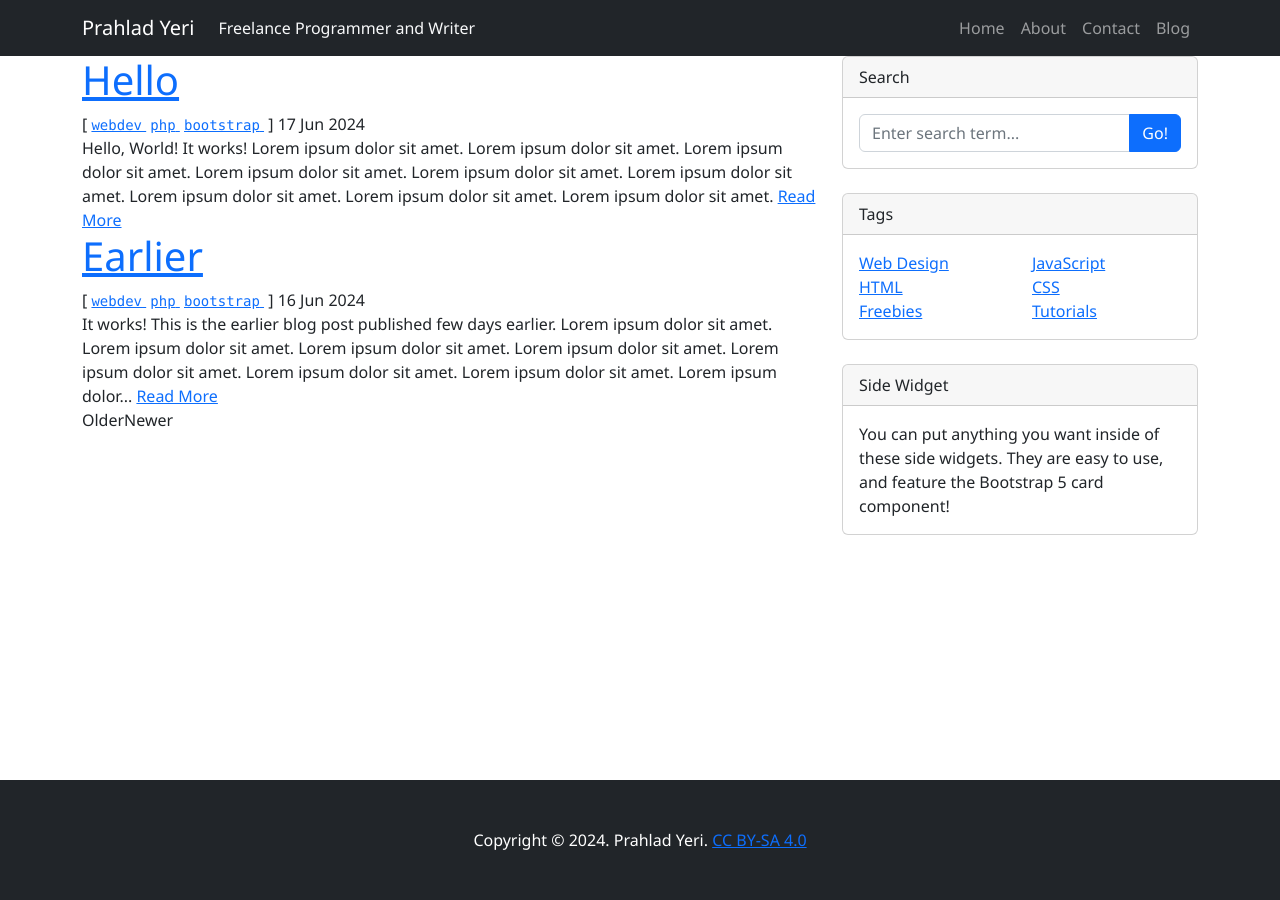
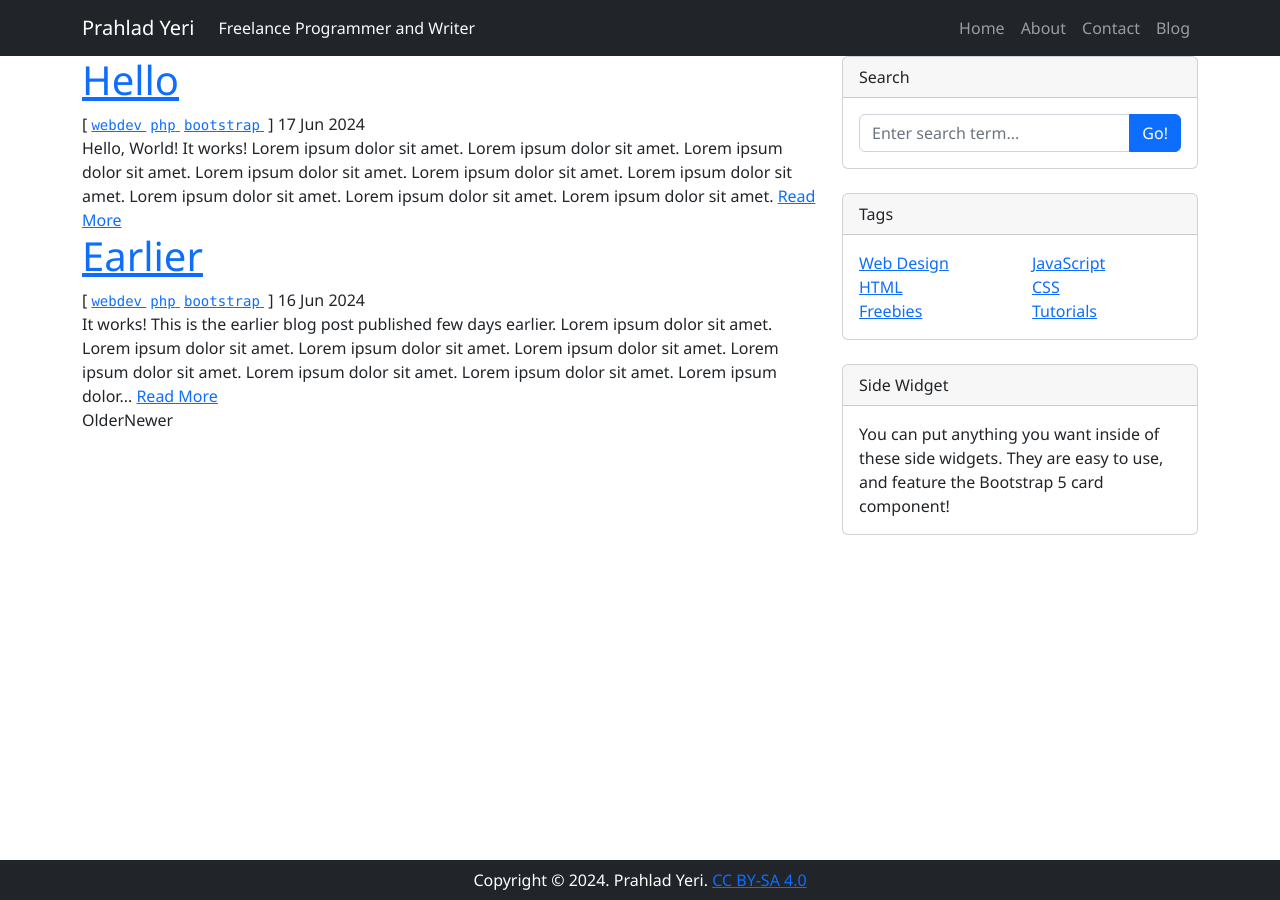
Before and after one commit to prahladyeri/jekyll-test, a Jekyll site: the page built from index.html, in a window 1280 px wide. Built offline with Jekyll 4.4.1, drawn with Linux system fonts in a browser that asks for light colours; nearby versions of some CDN libraries; the list of posts is cut into pages by our own code.

Commit message:
chore: upd

```diff
--- a/_layouts/base.html
+++ b/_layouts/base.html
@@ -113,7 +113,7 @@
 	</div>
 	</div>
 	<!-- Footer-->
-	<footer class="py-5 bg-dark">
+	<footer class="py-2 bg-dark">
 	<div class="container"><p class="m-0 text-center text-white">Copyright &copy; 2024. Prahlad Yeri. <a href="https://creativecommons.org/licenses/by-sa/4.0/">CC BY-SA 4.0</a></p></div>
 	</footer>
 	<!-- Bootstrap core JS-->
```
